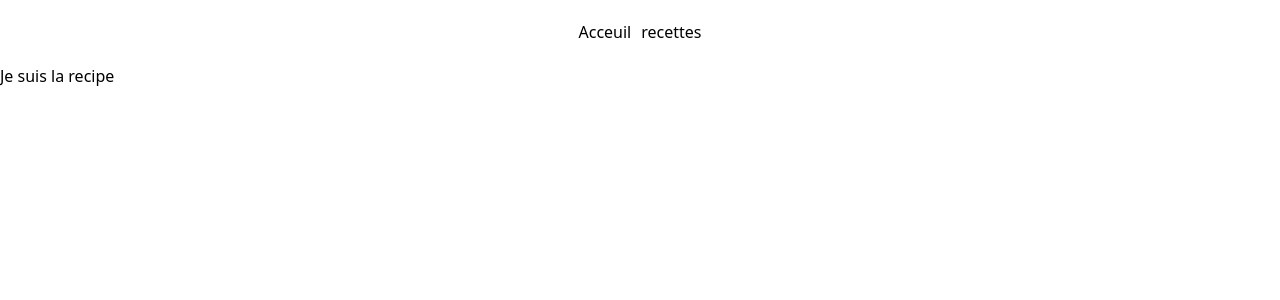
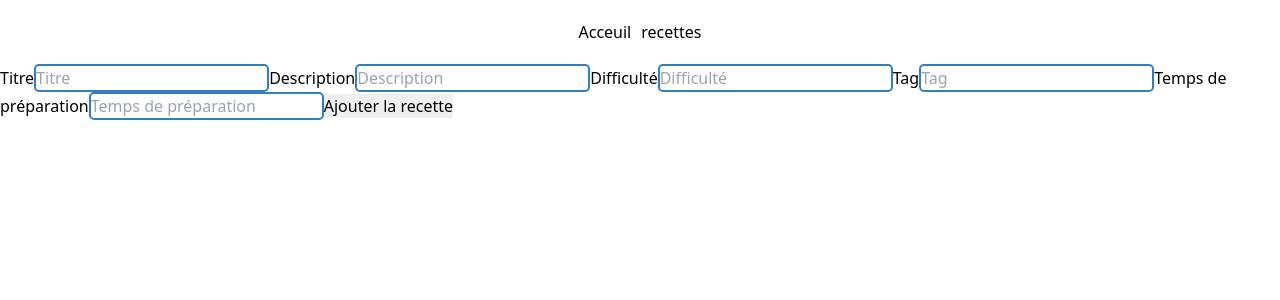
Before and after one commit to Dsaquel/recette-de-cuisine, a React (Vite) app: page /recipe in a window 1280 px wide. Shown: the top 300 px of the page. Built offline with nearby package versions, Linux system fonts and the light colour scheme.

Commit message:
add recipes

```diff
--- /dev/null
+++ b/src/components/FormRecipe/FormRecipe.scss
@@ -0,0 +1,4 @@
+input {
+    border: 2px solid #307fc6;
+    border-radius: 5px;
+}
--- /dev/null
+++ b/src/components/FormRecipe/FormRecipe.tsx
@@ -0,0 +1,42 @@
+import { useRecipes } from '@/contexts/Recipe';
+import { Recipe } from '@/types/recipe';
+import { useForm } from 'react-hook-form';
+import "./FormRecipe.scss"
+
+
+const FormRecipe = () => {
+    const { handleSubmit, register } = useForm<Recipe>();
+    const { addRecipe } = useRecipes();
+
+    const onSubmit = (data: Recipe) => {
+        addRecipe({
+            id: Date.now(),
+            title: data.title,
+            description: data.description,
+            difficulty: data.difficulty,
+            tag: data.tag,
+            preparationTime: data.preparationTime
+        })
+    }
+
+    return (
+        <div>
+            <form onSubmit={handleSubmit(onSubmit)}>
+                <label htmlFor="title">Titre</label>
+                <input placeholder='Titre' {...register('title')} />
+                <label htmlFor="description">Description</label>
+                <input placeholder='Description' {...register('description')} />
+                <label htmlFor="difficulty">Difficulté</label>
+                <input placeholder="Difficulté" {...register('difficulty')} />
+                <label htmlFor="tag">Tag</label>
+                <input placeholder="Tag" {...register('tag')} />
+                <label htmlFor="preparationTime">Temps de préparation</label>
+                <input placeholder="Temps de préparation" {...register('preparationTime')} />
+
+                <button type="submit">Ajouter la recette</button>
+            </form>
+        </div>
+    )
+}
+
+export default FormRecipe
--- a/src/contexts/Recipe.tsx
+++ b/src/contexts/Recipe.tsx
@@ -1,14 +1,16 @@
+import { Recipe } from '@/types/recipe';
 import React, { ReactNode } from 'react'
 import { useContext } from 'react'
 import { useState } from 'react'
-import { Recipe } from '../types/recipe'
 
 interface Props {
     children?: ReactNode | ReactNode[]
 }
 
 interface RecipeContext {
-    recipes: Recipe[]
+    recipes: Recipe[],
+    addRecipe: (recipe: Recipe) => void;
+
     setRecipes: SetState<Recipe[]>
 }
 
@@ -17,8 +19,12 @@ export const RecipePageContext = React.createContext<RecipeContext>({} as any)
 const RecipeProvider = ({ children }: Props) => {
     const [recipes, setRecipes] = useState<Recipe[]>([])
 
+    const addRecipe = (recipe: Recipe) => {
+        setRecipes([...recipes, recipe])
+    }
+
     return (
-        <RecipePageContext.Provider value={{ recipes, setRecipes }}>
+        <RecipePageContext.Provider value={{ recipes, addRecipe, setRecipes }}>
             {children}
         </RecipePageContext.Provider>
     )
--- a/src/pages/Recipe.tsx
+++ b/src/pages/Recipe.tsx
@@ -1,5 +1,14 @@
+import FormRecipe from "@/components/FormRecipe/FormRecipe"
+import RecipeList from "@/components/recipe/RecipeList"
+import RecipeProvider from "@/contexts/Recipe"
+
 const Recipe = () => {
-  return <div>Je suis la recipe</div>
+    return (
+        <RecipeProvider>
+            <RecipeList />
+            <FormRecipe />
+        </RecipeProvider>
+    )
 }
 
 export default Recipe
--- a/src/types/recipe.ts
+++ b/src/types/recipe.ts
@@ -3,7 +3,7 @@ export interface Recipe {
     id: number
     title: string
     description?: string
-    image: string
+    image?: string
     difficulty: 1 | 2 | 3 | 4 | 5
     tag: string
     preparationTime: number
```
Also changed, not shown: src/components/FormRecipes/FormRecipes.tsx (deleted, +0 -20 lines), src/components/recipe/RecipeList.tsx (+19 -11 lines).
